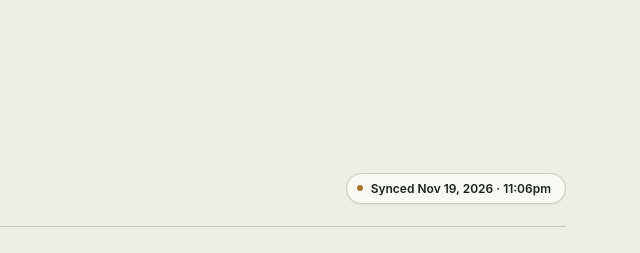
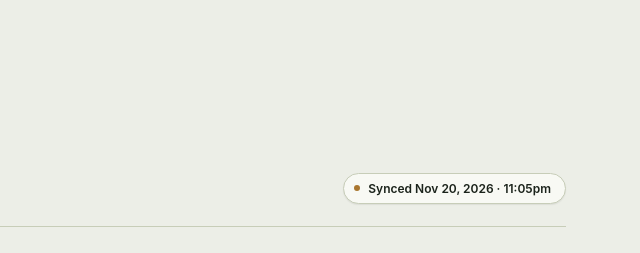
Before and after one commit to icono-clast/OpsLedger, a plain HTML site: page tasks.html in a window 1280 px wide. Shown: the top 253 px of the page, 640-1280 px from the left. Drawn offline with Linux system fonts and the light colour scheme.

Commit message:
Nightly data refresh — 2026-11-20 23:05

```diff
--- a/tasks.html
+++ b/tasks.html
@@ -165,7 +165,7 @@
       <h1>Tasks</h1>
       <div class="subtitle">How well today-list items get estimated and finished, reconciled each evening. Initiatives (grouping related tasks) are coming &mdash; this page will grow.</div>
     </div>
-    <div class="period-badge"><span class="dot"></span>Synced Nov 19, 2026 &middot; 11:06pm</div>
+    <div class="period-badge"><span class="dot"></span>Synced Nov 20, 2026 &middot; 11:05pm</div>
   </div>
 
   <div class="hero-banner">
```
Also changed, not shown: time-detail.html (+1 -1 lines), time-kantata.html (+1 -1 lines), time-stats.html (+1 -1 lines).
